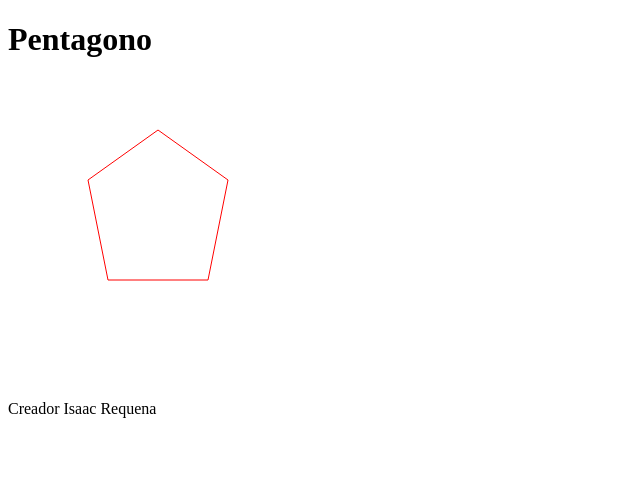
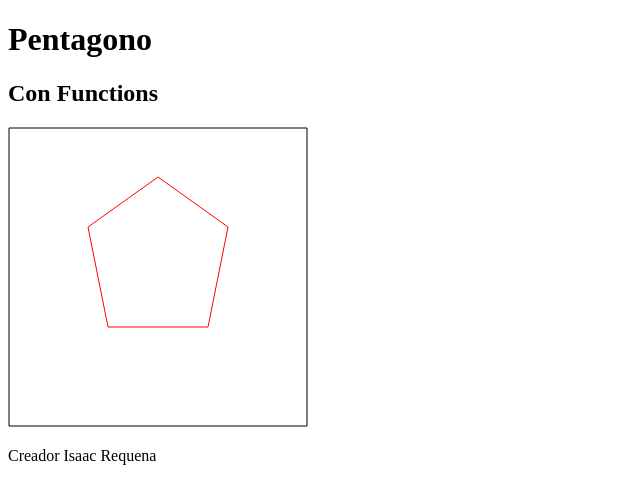
Before and after one commit to king-isaac/programacionbasica, a plain HTML site: page pcanvas/index.html in a window 1280 px wide. Shown: the whole page, without its empty margins (0-640 px from the left). Drawn offline with Linux system fonts and the light colour scheme.

Commit message:
segundo commit con mi practica de canvas y el pentagono, pero esta es con funciones

```diff
--- a/pcanvas/function.js
+++ b/pcanvas/function.js
@@ -1,37 +1,26 @@
 var selector_html = document.getElementById("figura1");
 var cuadro = selector_html.getContext("2d");
 
-cuadro.beginPath();
-cuadro.strokeStyle = "red";
-cuadro.moveTo(100,200);
-cuadro.lineTo(200,200);
-cuadro.stroke();
-cuadro.closePath();
+//Este codigo dibuja el romboide
+mipentagono("red",100,200,200,200);
+mipentagono("red",100,200,80,100);
+mipentagono("red",150,50,80,100);
+mipentagono("red",220,100,150,50);
+mipentagono("red",200,200,220,100);
 
-cuadro.beginPath();
-cuadro.strokeStyle = "red";
-cuadro.moveTo(80,100);
-cuadro.lineTo(100,200);
-cuadro.stroke();
-cuadro.closePath();
+//es codigo dibuja el marco o margen
+mipentagono("black",1,299,1,1);
+mipentagono("black",1,1,299,1);
+mipentagono("black",299,299,299,1);
+mipentagono("black",1,299,299,299);
 
-cuadro.beginPath();
-cuadro.strokeStyle = "red";
-cuadro.moveTo(150,50);
-cuadro.lineTo(80,100);
-cuadro.stroke();
-cuadro.closePath();
 
-cuadro.beginPath();
-cuadro.strokeStyle = "red";
-cuadro.moveTo(220,100);
-cuadro.lineTo(150,50);
-cuadro.stroke();
-cuadro.closePath();
-
-cuadro.beginPath();
-cuadro.strokeStyle = "red";
-cuadro.moveTo(200,200);
-cuadro.lineTo(220,100);
-cuadro.stroke();
-cuadro.closePath();
+function mipentagono ( color, xinicial, yinicial, xfinal, yfinal)
+{
+	cuadro.beginPath();
+	cuadro.strokeStyle = color;
+	cuadro.moveTo(xinicial,yinicial);
+	cuadro.lineTo(xfinal,yfinal);
+	cuadro.stroke();
+	cuadro.closePath();
+}
--- a/pcanvas/index.html
+++ b/pcanvas/index.html
@@ -6,6 +6,7 @@
 </head>
 <body>
 	<h1>Pentagono</h1>
+	<h2>Con Functions</h2>
 	<canvas id="figura1" width="300" height="300"></canvas>
 	<p>Creador Isaac Requena</p>
 
```
